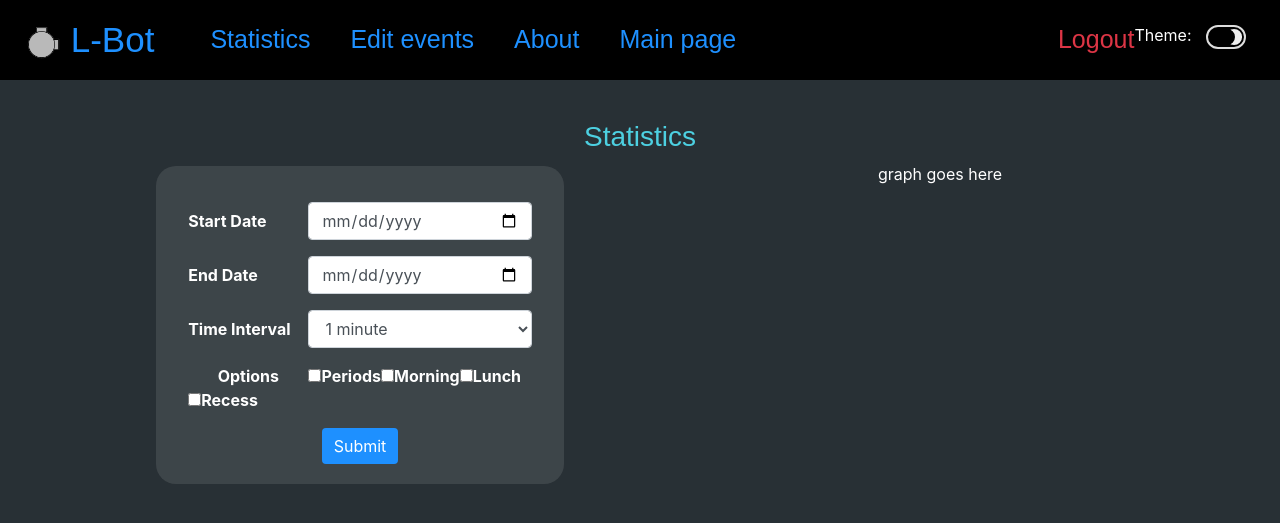
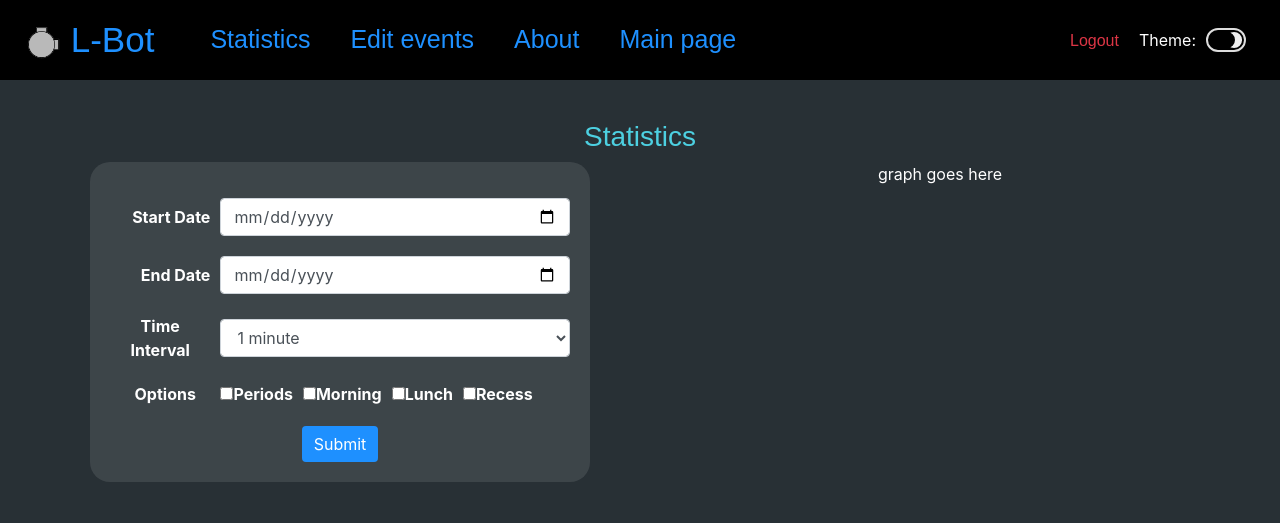
Before and after one commit to L-Bot-AU/L-Bot-server, a Flask app: page /librarian/statistics in a window 1280 px wide. Shown: the top 523 px of the page. Run offline with Flask 2, Linux system fonts and the light colour scheme; the visitor is signed in with stand-in values (Sample User, id 1); some libraries are stand-ins or nearby versions; some web fonts are replaced.

Commit message:
More UI fixes

```diff
--- a/website/app.py
+++ b/website/app.py
@@ -57,7 +57,7 @@ def librarian_login():
 @app.route("/logout")
 def logout():
     session.pop("librarian", None)
-    return redirect("/")
+    return redirect("/login")
 
 
 @app.route("/librarian/statistics", methods=["GET", "POST"])
--- a/website/static/style.css
+++ b/website/static/style.css
@@ -1,5 +1,4 @@
 @import url('https://fonts.googleapis.com/css2?family=Carme&family=Roboto&display=swap');
-
 /*Both the light and dark themes inherit all values in this.
 This is used for shared values like interface sizing, and fonts*/
 [class*="theme-"] {
@@ -107,26 +106,31 @@ table td, table td * {
 	right: 0;
 	left: 0;
 	height: fit-content;
-	width: fit-content;
+	width: 400px;
 	background-color: var(--bg-form-col);
-	padding: 20px 5% 20px 5%;
+	padding: 20px;
 	border-radius: 20px;
 }
 
 .form-label {
-	width: 35%;
+	width: 24%;
 }
 
 .data-entry {
-	width: 65% !important;
+	width: 76% !important;
+}
+
+.form-inline {
+	margin-bottom: 20px;
 }
 
 .form-inline label {
-	justify-content: left;
+	justify-content: flex-end;
+	padding-right: 10px;
 }
 
 .feedback {
-	text-align: left;
+	margin-bottom: 0px;
 }
 
 .submit-button {
--- a/website/templates/base.html
+++ b/website/templates/base.html
@@ -8,7 +8,8 @@
 	<link rel="shortcut icon" type="image/jpg" href="static/logo.png"/>
     <link rel="stylesheet" href="https://stackpath.bootstrapcdn.com/bootstrap/4.3.1/css/bootstrap.min.css" integrity="sha384-ggOyR0iXCbMQv3Xipma34MD+dH/1fQ784/j6cY/iJTQUOhcWr7x9JvoRxT2MZw1T" crossorigin="anonymous">
     <link href="/static/style.css" rel="stylesheet">
-    <script>
+	<link rel="stylesheet" href="https://pro.fontawesome.com/releases/v5.10.0/css/all.css" integrity="sha384-AYmEC3Yw5cVb3ZcuHtOA93w35dYTsvhLPVnYs9eStHfGJvOvKxVfELGroGkvsg+p" crossorigin="anonymous"/>
+	<script>
 		// smart fix for FOUC (Flash Of Unstyled Content) where the raw, unstyled page would generate before the final one.
         document.documentElement.hidden = true;
     </script>
@@ -16,7 +17,8 @@
 <body>
 	<style>
 		.toggle-box {
-			text-align: right;
+			display: flex;
+			align-items: center;
 		}
 
 		.toggle-box input[type=checkbox], .toggle-box input[type=checkbox]:active {
@@ -78,6 +80,7 @@
 		}
 
 		.toggle-box label {
+			margin-bottom: 0px;
 			display: inline-block;
 			position: relative;
 			padding: 0;
--- a/website/templates/librarian_base.html
+++ b/website/templates/librarian_base.html
@@ -11,7 +11,7 @@
 </ul>
 
 <ul class="nav ml-auto">
-    <li class="nav-item"><a class="navbar-link text-danger" href="/logout">Logout</a></li>
+    <li class="nav-item" style="font-size: 16px; margin-right: 20px;"><a class="navbar-link text-danger" href="/logout"> <i style='font-family: "Font Awesome 5 Pro" !important;' class="text-danger fas fa-sign-out-alt"></i> Logout</a></li>
 </ul>
 {% endblock %}
 
--- a/website/templates/librarian_statistics.html
+++ b/website/templates/librarian_statistics.html
@@ -4,47 +4,47 @@
 
 {% block page_content %}
     <h3>Statistics</h3>
-    <div class="container-fluid" style="float: left; width: 50%; height: 326px">
-        <form class="auth_form" action="" method="post" novalidate>
+    <div style="float: left; width: 50%">
+        <form class="auth_form" style="position: relative; width: 500px" action="" method="post" novalidate>
             {{ form.hidden_tag() }}
             <p>
                 <div class="form-inline">
                     {{ form.start_date.label(class_="form-label bold-this") }}
                     {{ form.start_date(class_="form-control data-entry") }}<br>
-                </div>
-                {% if form.start_date.errors %}
-                    <ul>
+				{% if form.start_date.errors %}
+                    <ul class="feedback">
                     {% for error in form.start_date.errors %}
-                        <li class="feedback text-danger"> {{ error }} </li>
+                        <li class="text-danger"> {{ error }} </li>
                     {% endfor %}
                     </ul> {# todo make warning colour nice in both light and dark mode #}
                 {% endif %}
+                </div>
             </p>
             <p>
                 <div class="form-inline">
                     {{ form.end_date.label(class_="form-label bold-this") }}
                     {{ form.end_date(class_="form-control data-entry") }}<br>
-                </div>
-                {% if form.end_date.errors %}
-                    <ul>
+				{% if form.end_date.errors %}
+                    <ul class="feedback">
                     {% for error in form.end_date.errors %}
-                        <li class="feedback text-danger">{{ error }}</li>
+                        <li class="text-danger">{{ error }}</li>
                     {% endfor %}
                     </ul>
                 {% endif %}
+                </div>
             </p>
             <p>
                 <div class="form-inline">
                     {{ form.data_frequency.label(class_="form-label bold-this") }}
                     {{ form.data_frequency(class_="form-control data-entry") }}<br>
-                </div>
-                {% if form.data_frequency.errors %}
-                    <ul>
+				{% if form.data_frequency.errors %}
+                    <ul class="feedback">
                     {% for error in form.data_frequency.errors %}
-                        <li class="feedback text-danger"> {{ error }} </li>
+                        <li class="text-danger"> {{ error }} </li>
                     {% endfor %}
                     </ul>
                 {% endif %}
+                </div>
             </p>
             <p>
                 <div class="form-inline">
@@ -53,14 +53,14 @@
                     {{ form.morning() }} {{ form.morning.label(class_="bold-this") }}<br>
                     {{ form.lunch() }} {{ form.lunch.label(class_="bold-this") }}<br>
                     {{ form.recess() }} {{ form.recess.label(class_="bold-this") }}<br>
-                </div>
-                {% if form.periods.errors %} {# where periods actually refers to the checkboxes as a whole #}
-                    <ul>
+				{% if form.periods.errors %} {# where periods actually refers to the checkboxes as a whole #}
+                    <ul class="feedback">
                     {% for error in form.periods.errors %}
-                        <li class="feedback text-danger"> {{ error }} </li>
+                        <li class="text-danger"> {{ error }} </li>
                     {% endfor %}
                     </ul>
                 {% endif %}
+                </div>
             </p>
             {{ form.submit(class_="btn btn-primary submit-button") }}
         </form>
```
Also changed, not shown: website/templates/login.html (+7 -6 lines).
